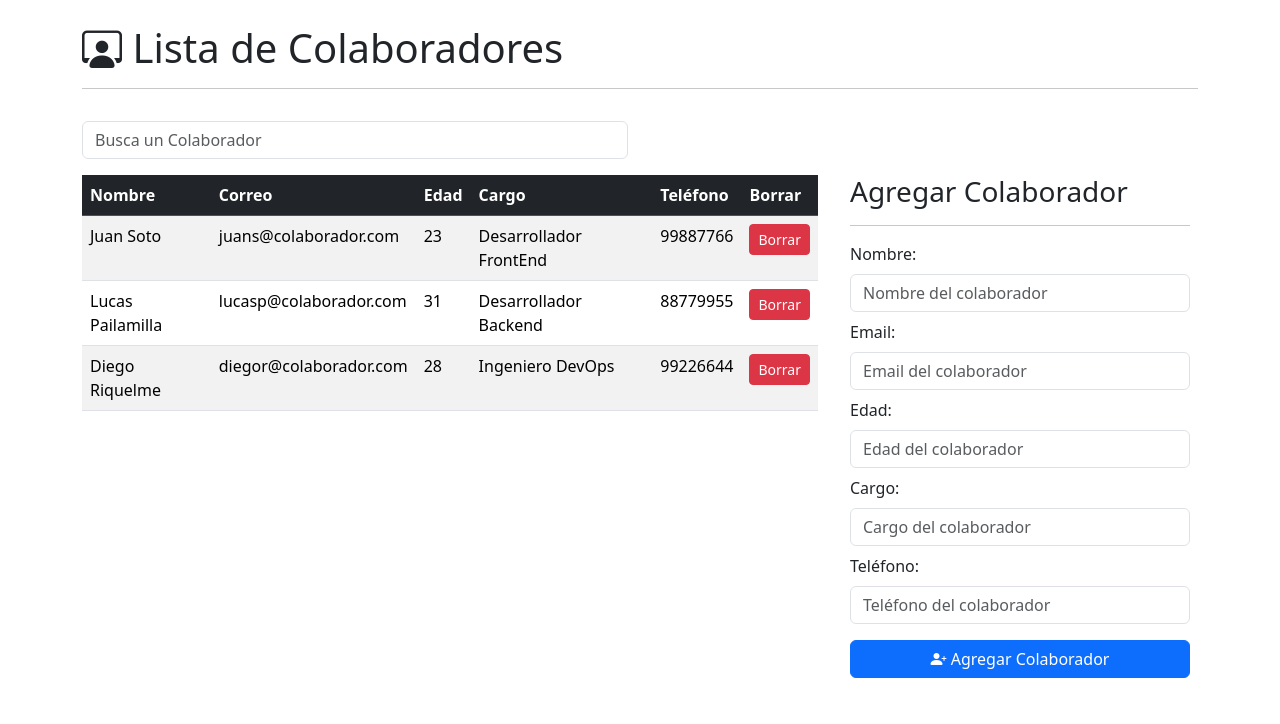
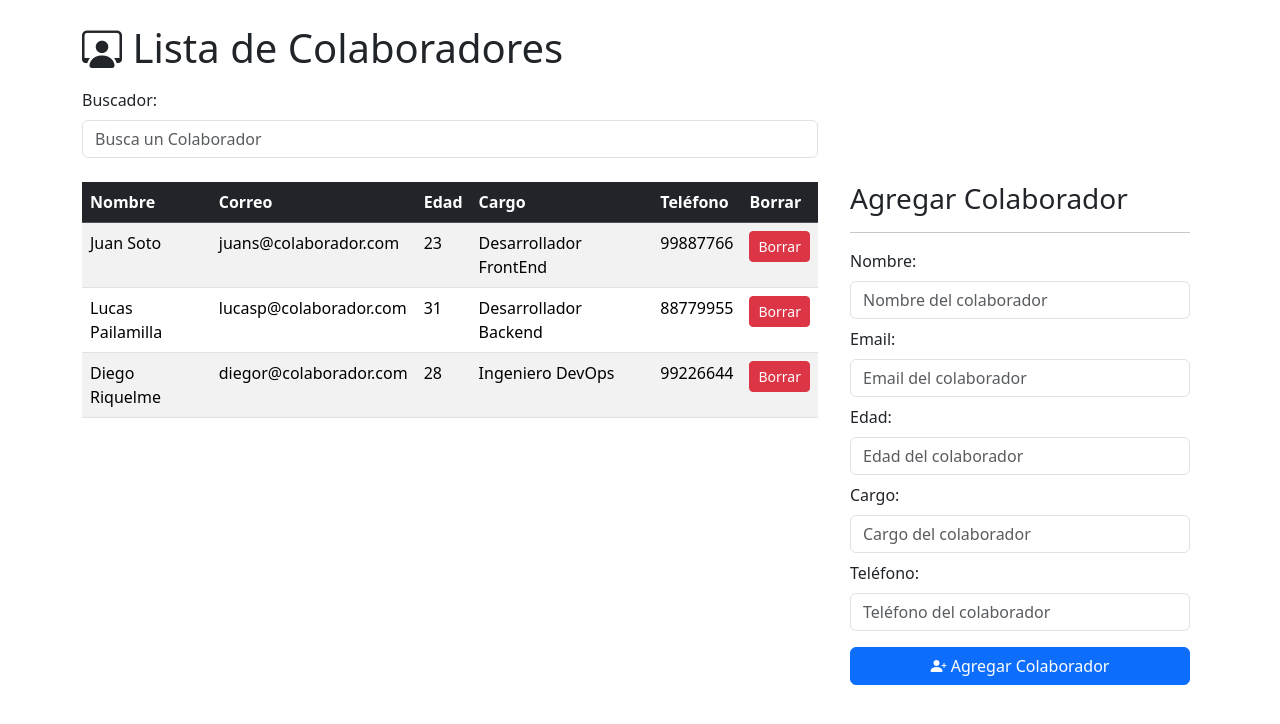
Before and after one commit to felipejoq/dynamic-render-component-challenge, a React (Vite) app: page / in a window 1280 px wide. Shown: the top 724 px of the page. Built offline with nearby package versions, Linux system fonts and the light colour scheme.

Commit message:
Some visual changes

```diff
--- a/src/ColaboradoresApp.jsx
+++ b/src/ColaboradoresApp.jsx
@@ -23,11 +23,10 @@ const ColaboradoresApp = () => {
       <div className="row">
         <div className="col">
           <h1><i className="bi bi-person-workspace"></i> Lista de Colaboradores</h1>
-          <hr />
         </div>
       </div>
       <div className="row">
-        <div className="col-12 col-lg-6 my-3">
+        <div className="col-12 col-lg-8 mb-4 mt-2">
           <Buscador
             searchColaborador={searchColaborador}
             searchValue={searchValue}
--- a/src/components/Buscador.jsx
+++ b/src/components/Buscador.jsx
@@ -1,6 +1,4 @@
-import { useState } from "react";
-
-export const Buscador = ({ searchColaborador, searchValue, setSearchValue}) => {
+export const Buscador = ({ searchColaborador, searchValue, setSearchValue }) => {
     // const [searchValue, setSearchValue] = useState("");
     const handleSearchInput = ({ target }) => {
         setSearchValue(target.value);
@@ -11,9 +9,13 @@ export const Buscador = ({ searchColaborador, searchValue, setSearchValue}) => {
     };
 
     return (
+        <>
+            <label htmlFor="search" className="form-label">
+                Buscador:
+            </label>
             <input
                 type="text"
-            name=""
+                id="search"
                 className="form-control"
                 placeholder="Busca un Colaborador"
                 value={searchValue}
@@ -22,5 +24,6 @@ export const Buscador = ({ searchColaborador, searchValue, setSearchValue}) => {
                     onSearchValue(event);
                 }}
             />
+        </>
     );
 };
```
Lines whose indentation alone changed are shown as unchanged.
